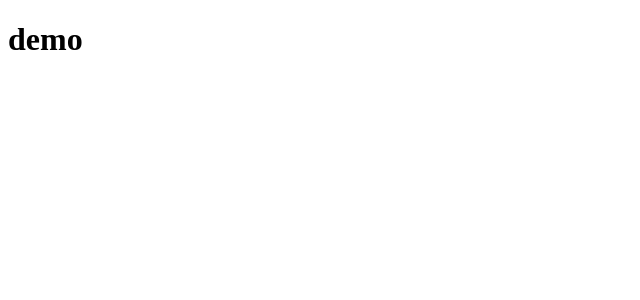
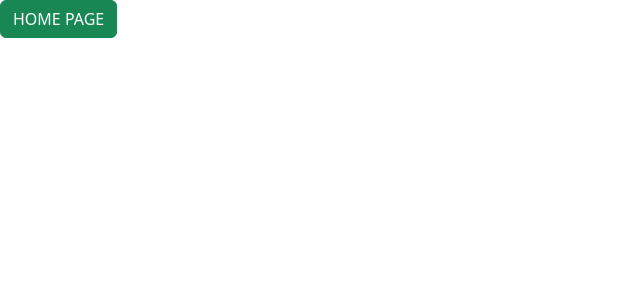
Before and after one commit to Heshan-404/icet-clothing-system-frontend-react, a React (Vite) app: page / in a window 1280 px wide. Shown: the top 300 px of the page, without its empty margins (0-640 px from the left). Built offline with nearby package versions, Linux system fonts and the light colour scheme.

Commit message:
react routes and bootstrap added

```diff
--- a/src/App.tsx
+++ b/src/App.tsx
@@ -1,8 +1,14 @@
-
+import { BrowserRouter, Routes, Route } from "react-router-dom";
+import "bootstrap/dist/css/bootstrap.min.css";
+import HomePage from "./pages/HomePage/HomePage";
 function App() {
   return (
     <>
-      <h1>demo</h1>
+      <BrowserRouter>
+        <Routes>
+          <Route path="/" element={<HomePage />} />
+        </Routes>
+      </BrowserRouter>
     </>
   );
 }
--- /dev/null
+++ b/src/pages/HomePage/HomePage.tsx
@@ -0,0 +1,10 @@
+
+function HomePage() {
+  return (
+    <div>
+     <button className="btn btn-success"> HOME PAGE </button>
+    </div>
+  );
+}
+
+export default HomePage;
```
